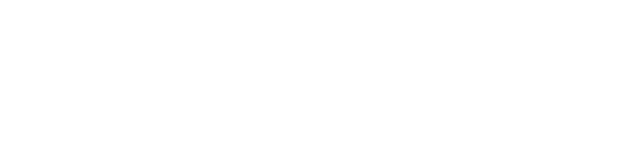
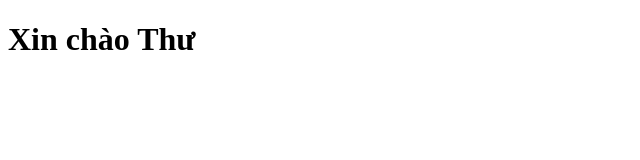
Before and after one commit to ntthuw/SGroup2026-Frontend-Basic, a plain HTML site: page index.html in a window 1280 px wide. Shown: the whole page, without its empty margins (0-640 px from the left). Drawn offline with Linux system fonts and the light colour scheme.

Commit message:
first commit

```diff
--- a/index.html
+++ b/index.html
@@ -3,9 +3,9 @@
 <head>
     <meta charset="UTF-8">
     <meta name="viewport" content="width=device-width, initial-scale=1.0">
-    <title>Document</title>
+    <title> Hello </title>
 </head>
 <body>
-
+    <h1> Xin chào Thư </h1>
 </body>
 </html>
```
